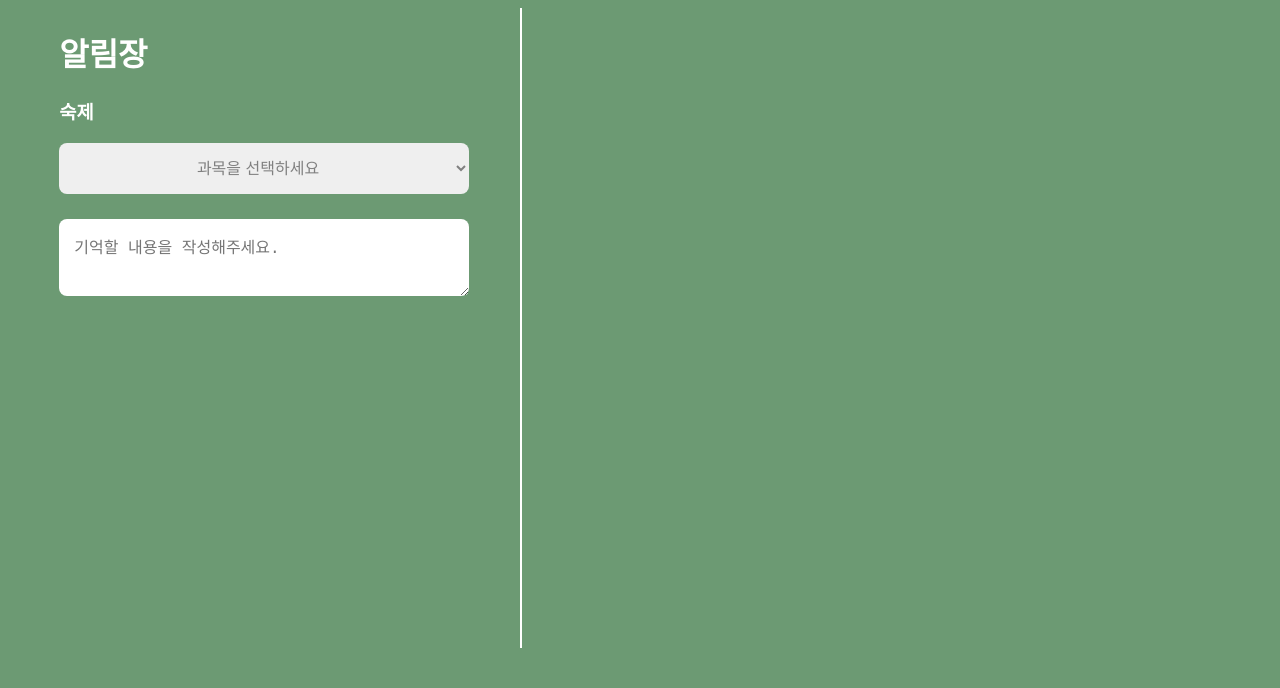
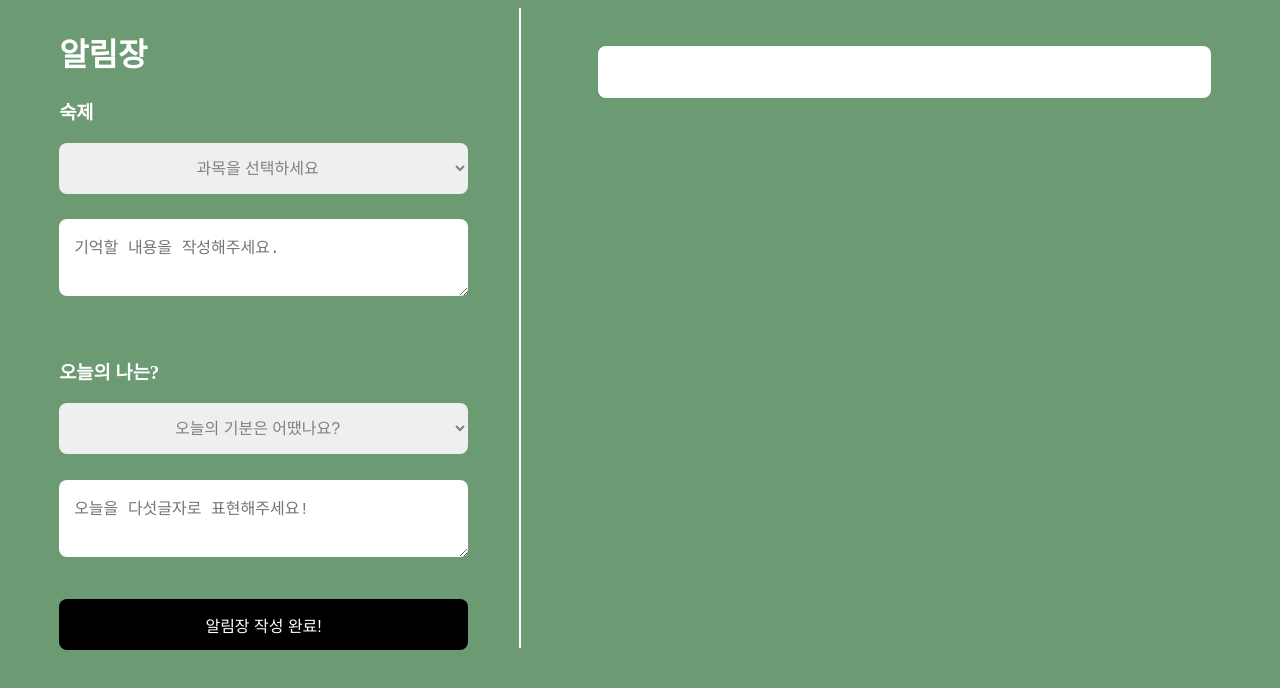
Before and after one commit to nninnnin/school-diary, a React (Create React App) app: page / in a window 1280 px wide. Shown: the top 688 px of the page. Built offline with nearby package versions, Linux system fonts and the light colour scheme.

Commit message:
errors in making homework and todayme array

```diff
--- a/src/App.js
+++ b/src/App.js
@@ -1,69 +1,42 @@
 import React,{ useState } from 'react';
+import styled from 'styled-components';
+
 import './App.css';
-import styled from 'styled-components'
 
+export default function App() {
+    return (
+        <ParentDiv>
+            <LeftDivCom />
+            <RightDiv>
+                <NoticeItemButton></NoticeItemButton>
+            </RightDiv>
+        </ParentDiv>
+    );
+}
 
-// const Button = styled.button`
-//   border-radius: 3px;
-//   border: 2px solid palevioletred;
-//   color: palevioletred;
-//   margin: 0 1em;
-//   padding: 0.25em 1em;`
+function LeftDivCom() {
+    const [homeworks, setHomeworks] = useState([]);
+    const [noticeMemos,setNoticeMemos] = useState([]);
 
-const LeftDiv = styled.div`
-    border-right: 2px solid;
-    color: white;
-    width: 40vw;
-    height: 50vw;
-    display: flex;
-    justify-content: center;
-`
-const HomeworkDiv = styled.div`
-    // border: 1px solid white;
-    width:80%;
-`
+    return (
+        <LeftDiv>
+            <HomeworkDiv >
+                <h1>알림장</h1>
+                <h3>숙제</h3>
+                <Subject homeworks={homeworks} setHomeworks={setHomeworks}/>
+            </HomeworkDiv>
+            <TodayMeDiv>
+                <h3>오늘의 나는?</h3>
+                <TodayMe noticeMemos={noticeMemos} setNoticeMemos={setNoticeMemos} homeworks={homeworks}/>
+            </TodayMeDiv>
+        </LeftDiv>
+    );
+}
 
-const DropdownSelect = styled.select`
-    width: 100%;
-    height: 4vw;
-    font-size: 1rem;
-    text-align: center;
-    color: gray;
-    border-radius: 8px;
-    border: 0px;
-`
-
-const TextboxTextarea = styled.textarea`
-    width: 100%;
-    height:6vw;
-    font-size: 1rem;
-    color: gray;
-    border-radius: 8px;
-    border: 0px;
-    margin-top: 2vw;
-    padding: 15px;
-    box-sizing: border-box;
-`
-const Homeworks = styled.div`
-    background-color: white;
-    color: black;
-    width: 100%;
-    height:3vw;
-    font-size: 1.2rem;
-    border-radius: 8px;
-    border: 0px;
-    margin-top: 1vw;
-    padding: 12px;
-    box-sizing: border-box;
-    text-align: center;
-`
-
-/** Subject Div */
-
-function Subject() {
+/** Homework Div */
+function Subject( {homeworks, setHomeworks}) {
   const [selectedSubject, setSelectedSubject] = useState("");
   const [writtenSubjectMemo, setWrittenSubjectMemo] = useState("");
-  const [homeworks, setHomeworks] = useState([]);
 
   const handleSelectedSubjectChange = (event) => {
     setSelectedSubject(event.target.value);
@@ -80,9 +53,8 @@ function Subject() {
             alert("최대 5개까지만 입력할 수 있습니다.");
             setSelectedSubject('');
             setWrittenSubjectMemo('최대 5개까지만 입력할 수 있습니다.');
-        }
-        else {
-            if (selectedSubject!="" && writtenSubjectMemo!=""){
+        } else {
+            if (selectedSubject!=="" && writtenSubjectMemo!==""){
                 setHomeworks( (prevHomeworks) => [
                     ...prevHomeworks,
                     `${selectedSubject}: ${writtenSubjectMemo}`
@@ -134,91 +106,148 @@ function Subject() {
 }
 
 
+/** TodayMe Div */
+function TodayMe(setHomeworks,homeworks,noticeMemos,setNoticeMemos) {
+    const [selectedEmotion, setSelectedEmotion] = useState("");
+    const [writtenEmotionMemo, setWrittenEmotionMemo] = useState("");
+
+    const handleSelectedEmotionChange = (event) => {
+        setSelectedEmotion(event.target.value);
+    }
+
+    const handleWrittenEmotionMemoChange =(event) => {
+        setWrittenEmotionMemo(event.target.value);
+    }
+
+    const handleButtonClick = (event) => { //here!!
+        setNoticeMemos( (prevNoticeMemos) => [
+            ...prevNoticeMemos,
+            [homeworks,`${selectedEmotion} ${writtenEmotionMemo}`]
+        ]);
+    }
 
 
-export default function App() {
-    return (
-        <LeftDiv>
-            <HomeworkDiv>
-                <h1>알림장</h1>
-                <h3>숙제</h3>
-                <Subject />
-            </HomeworkDiv>
-        </LeftDiv>
+    return(
+        <>
+        <DropdownSelect
+            value={selectedEmotion}
+            onChange={handleSelectedEmotionChange}>
+            <option value="" disabled>오늘의 기분은 어땠나요?</option>
+            <option value="😌">😌</option>
+            <option value="😆">😆</option>
+            <option value="🥹">🥹</option>
+            <option value="😍">😍</option>
+        </DropdownSelect>
+        <TextboxTextarea
+            rows="1"
+            cols="20"
+            maxLength ="5"
+            value={writtenEmotionMemo}
+            onChange={handleWrittenEmotionMemoChange}
+            placeholder="오늘을 다섯글자로 표현해주세요!"
+        ></TextboxTextarea>
+        <CompleteButton onClick={handleButtonClick}>알림장 작성 완료!</CompleteButton>
+        </>
     );
 }
 
+const ParentDiv = styled.div`
+    display: flex;
+    flex-direction : row;
+    width: 100vw;
+    height: 50vw;
+`
+
+const LeftDiv = styled.div`
+    display: flex;
+    flex-direction: column; //자식 div들을 세로로 층층이 배치시켜줌
+    align-items: center; //자식 div들을 가로 중앙에 배치
+    border-right: 2px solid;
+    color: white;
+    width: 40vw;
+    height: 50vw;
+
+`
+const HomeworkDiv = styled.div`
+    // border: 1px solid white;
+    width: 80%;
+`
+
+const TodayMeDiv = styled.div`
+    // border: 1px solid white;
+    width:80%;
+    margin-top: 3vw;
+`
 
 
 
+const DropdownSelect = styled.select`
+    width: 100%;
+    height: 4vw;
+    font-size: 1rem;
+    text-align: center;
+    color: gray;
+    border-radius: 8px;
+    border: 0px;
+`
 
+const TextboxTextarea = styled.textarea`
+    width: 100%;
+    height:6vw;
+    font-size: 1rem;
+    color: gray;
+    border-radius: 8px;
+    border: 0px;
+    margin-top: 2vw;
+    padding: 15px;
+    box-sizing: border-box;
+`
+const Homeworks = styled.div`
+    background-color: white;
+    color: black;
+    width: 100%;
+    height:3vw;
+    font-size: 1.2rem;
+    border-radius: 8px;
+    border: 0px;
+    margin-top: 1vw;
+    padding: 12px;
+    box-sizing: border-box;
+    text-align: center;
+`
+const CompleteButton = styled.button`
+    width:100%;
+    height: 4vw;
+    margin-top: 3vw;
+    background-color: black;
+    color: white;
+    font-size: 1rem;
+    text-align: center;
+    padding: 12px;
+    box-sizing: border-box;
+    border-radius: 8px;
+    border: 0px;
+`
 
+const RightDiv = styled.div`
+    display: flex;
+    flex-direction: column; //자식 div들을 세로로 층층이 배치시켜줌
+    align-items: center; //자식 div들을 가로 중앙에 배치
+    color: white;
+    height: 50vw;
+    width: 60vw;
+`
 
-
-
-
-
-// import React from 'react';
-// import logo from './logo.svg';
-// import './App.css';
-
-// function App() {
-//   return (
-//     <div className="App">
-//       <header className="App-header">
-//         <img src={logo} className="App-logo" alt="logo" />
-//         <p>
-//           Edit <code>src/App.tsx</code> and save to reload.
-//         </p>
-//         <a
-//           className="App-link"
-//           href="https://reactjs.org"
-//           target="_blank"
-//           rel="noopener noreferrer"
-//         >
-//           Learn React
-//         </a>
-//       </header>
-//     </div>
-//   );
-// }
-
-// export default App;
-
-
-
-// const [selectedSubject, setSelectedSubject] = useState('');
-// const [writtenSubjectMemo, setWrittenSubjectMemo] = useState('');
-// function SubjectDropdown() {
-//     const handleChange = (event) => {
-//         setSelectedSubject(event.target.value);
-//     }
-//     return (
-//         <DropdownSelect value={selectedSubject} onChange={handleChange} >
-//             <option value="" disabled>과목을 선택하시오.</option>
-//             <option value="국어">국어</option>
-//             <option value="수학">수학</option>
-//             <option value="영어">영어</option>
-//             <option value="과학">과학</option>
-//         </DropdownSelect>
-//     )
-// }
-
-// function SubjectMemoTextbox() {
-
-//     const handleChange = (event) => {
-//         setWrittenSubjectMemo(event.target.value);
-//     }
-
-//     function handleKeyPress(event) {
-//         //눌린 키가 Enter인지 확인
-//         if (event.key === 'Enter') {
-//             console.log('good');
-//         }
-//     }
-
-//     return (
-//         <TextboxTextarea onKeyPress={handleKeyPress} rows="10" cols="50" value ={writtenSubjectMemo} onChange={handleChange} placeholder="기억할 내용을 작성해주세요." >
-//         </TextboxTextarea>
-//     )
-// }
+const NoticeItemButton = styled.button`
+    width:80%;
+    height: 4vw;
+    margin-top: 3vw;
+    background-color: white;
+    color: black;
+    text-align: center;
+    font-size: 1rem;
+    padding: 12px;
+    box-sizing: border-box;
+    border-radius: 8px;
+    border: 0px;
+`
```
Also changed, not shown: src/App.css (+0 -40 lines).
